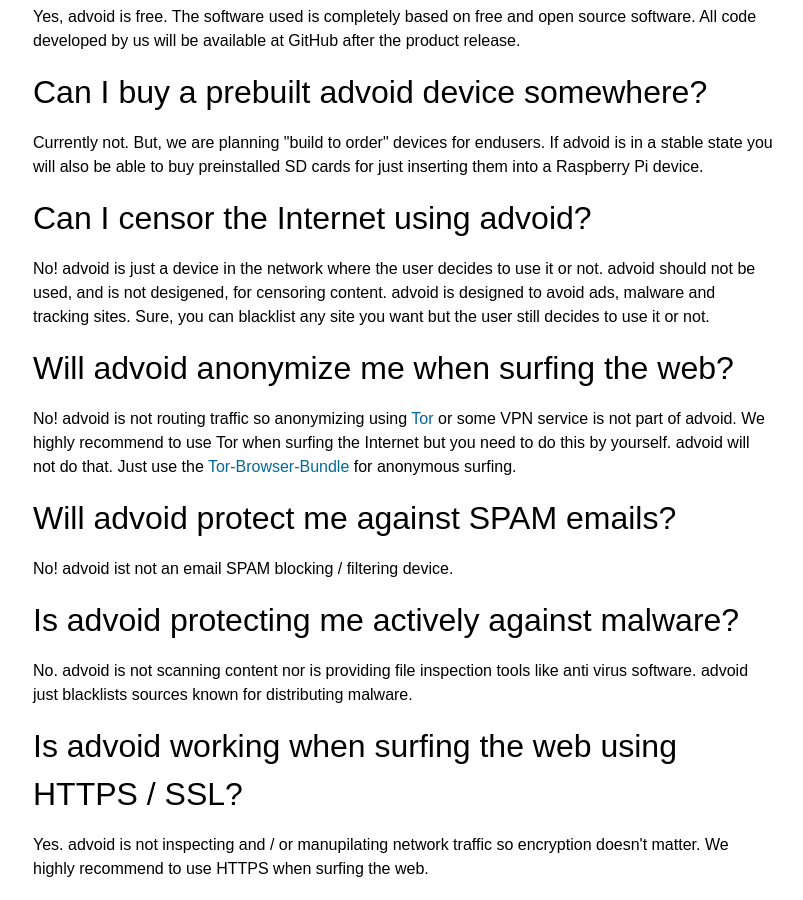
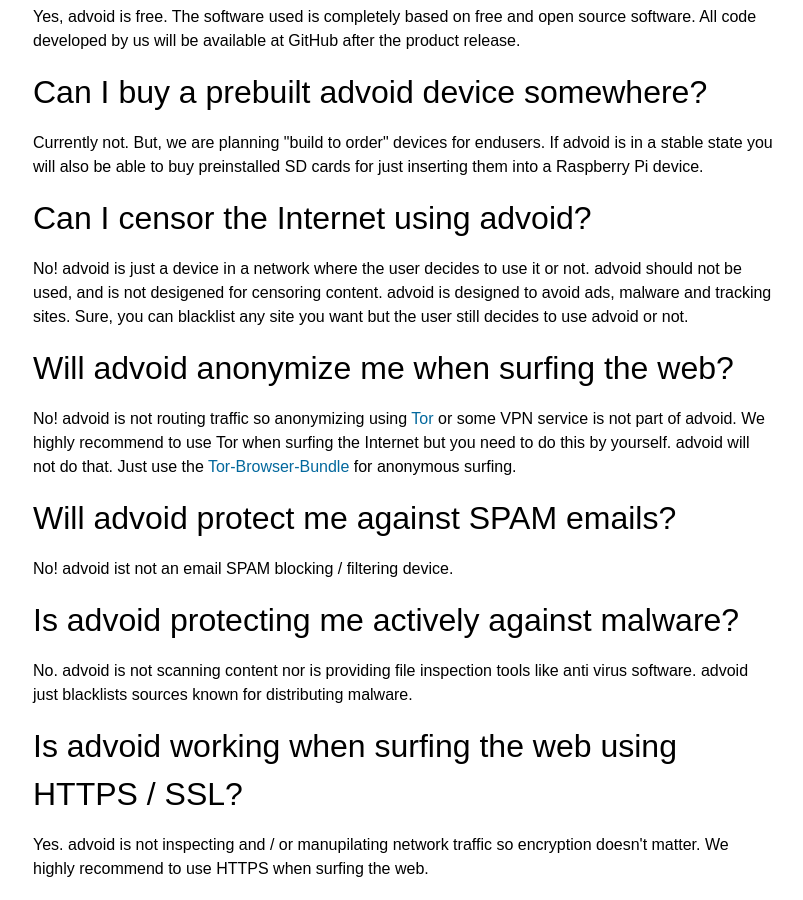
Before and after one commit to advoid/advoid.net, a Jekyll site: the page built from faq.md, in a window 1280 px wide and 900 px high, scrolled down 874 px. Shown: the whole window, without its empty margins (237-1040 px from the left). Built offline with Jekyll 4.4.1, drawn with Linux system fonts in a browser that asks for light colours.

Commit message:
faq update

```diff
--- a/faq.md
+++ b/faq.md
@@ -22,7 +22,7 @@
 
 <h2>Can I censor the Internet using advoid?</h2>
 
-<p>No! advoid is just a device in the network where the user decides to use it or not. advoid should not be used, and is not desigened, for censoring content. advoid is designed to avoid ads, malware and tracking sites. Sure, you can blacklist any site you want but the user still decides to use it or not.</p>
+<p>No! advoid is just a device in a network where the user decides to use it or not. advoid should not be used, and is not desigened for censoring content. advoid is designed to avoid ads, malware and tracking sites. Sure, you can blacklist any site you want but the user still decides to use advoid or not.</p>
 
 <h2>Will advoid anonymize me when surfing the web?</h2>
 
```
